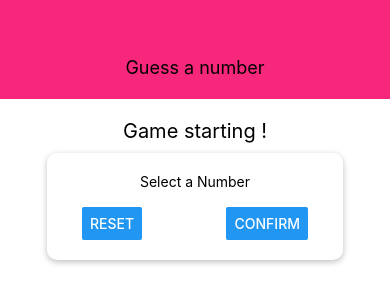
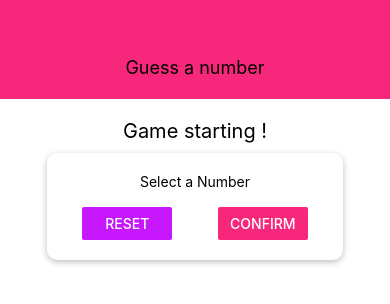
Before and after one commit to kagboton/guess-a-number, a React Native app: screen / in a window 390 px wide. Shown: the top 304 px of the page. Built offline with nearby package versions, Linux system fonts and the light colour scheme.

Commit message:
color theming with constants

```diff
--- a/components/Header.js
+++ b/components/Header.js
@@ -1,5 +1,6 @@
 import React from 'react'
 import {View, StyleSheet, Text} from 'react-native'
+import Colors from '../constants/colors'
 
 const Header = props => {
     return (
@@ -14,7 +15,7 @@
        width : '100%',
        height: 99,
        paddingTop : 36,
-       backgroundColor: '#f7287b',
+       backgroundColor: Colors.primary,
        alignItems: 'center',
        justifyContent : 'center'
     },
--- /dev/null
+++ b/constants/colors.js
@@ -0,0 +1,4 @@
+export default  {
+    primary : '#f7287b',
+    accent : '#c717fc'
+}
--- a/screens/StartGameScreen.js
+++ b/screens/StartGameScreen.js
@@ -1,6 +1,7 @@
 import React from 'react'
 import {View, StyleSheet, Text, TextInput, Button} from 'react-native'
 import Card from '../components/Card';
+import Colors from '../constants/colors'
 
 const StartGameScreen = props => {
 
@@ -12,8 +13,12 @@
                 <Text >Select a Number</Text>
                 <TextInput />
                 <View style={styles.buttonContainer}>
-                    <Button title="Reset"/>
-                    <Button title="Confirm"/>
+                    <View style = {styles.button}>
+                        <Button title="Reset" color={Colors.accent}/>
+                     </View>
+                    <View style = {styles.button}>
+                        <Button title="Confirm" color={Colors.primary}/>
+                    </View>
                 </View>
             </Card>
         </View>
@@ -44,6 +49,9 @@
         width : 300,
         maxWidth: '80%',
         alignItems: "center",
+    },
+    button : {
+        width : '40%'
     }
 
 })
```
